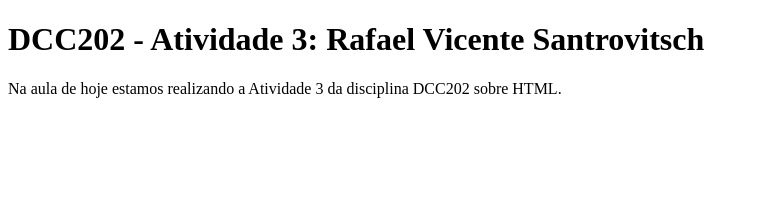
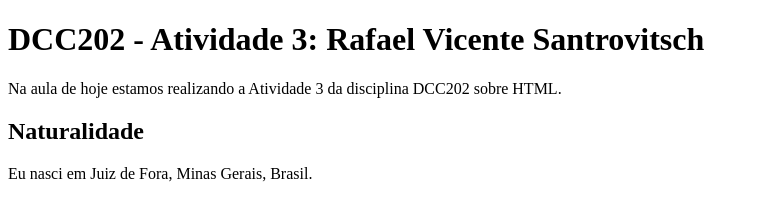
Before and after one commit to ufjf-dcc202/ufjf-dcc202-2023-3-b-atv3-r-santrovitsch, a website: page index.html in a window 1280 px wide. Shown: the whole page, without its empty margins (0-759 px from the left). Drawn offline with Linux system fonts and the light colour scheme.

Commit message:
adicionei a seção naturalidade

```diff
--- a/index.html
+++ b/index.html
@@ -8,8 +8,11 @@
 <body>
     <main>
         <h1>DCC202 - Atividade 3: Rafael Vicente Santrovitsch</h1>
-        <p>Na aula de hoje estamos realizando a Atividade 3 da disciplina DCC202 sobre HTML.</p>
-
+            <p>Na aula de hoje estamos realizando a Atividade 3 da disciplina DCC202 sobre HTML.</p>
+            <section>
+                <h2>Naturalidade</h2>
+                <p>Eu nasci em Juiz de Fora, Minas Gerais, Brasil.</p>
+            </section>
     </main>
 </body>
 </html>
```
